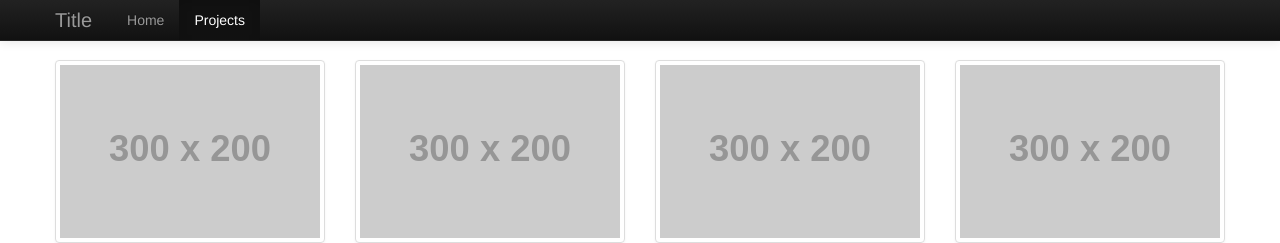
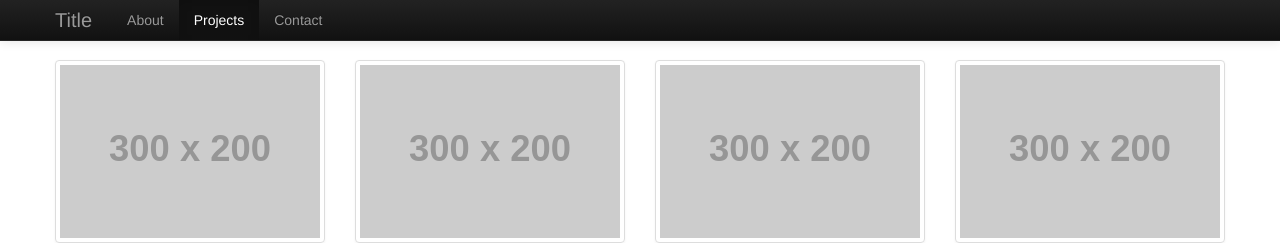
Before and after one commit to mralexandernickel/mralexandernickel.github.com, a Jekyll site: the page built from projects.html, in a window 1280 px wide. Shown: the top 243 px of the page. Built offline with Jekyll 4.4.1, drawn with Linux system fonts in a browser that asks for light colours; nearby versions of some CDN libraries.

Commit message:
added naked pages for contact and about...

```diff
--- a/_config.yml
+++ b/_config.yml
@@ -1,5 +1,7 @@
 navigation:
-- text: Home
-  url: /index.html
+- text: About
+  url: /about.html
 - text: Projects
   url: /projects.html
+- text: Contact
+  url: /contact.html
--- a/_includes/navbar.html
+++ b/_includes/navbar.html
@@ -6,7 +6,7 @@
         <span class="icon-bar"></span>
         <span class="icon-bar"></span>
       </button>
-      <a class="brand">Title</a>
+      <a class="brand" href="/">Title</a>
       <div class="nav-collapse collapse">
         <ul class="nav">
           {% for link in site.navigation %}
--- /dev/null
+++ b/about.html
@@ -0,0 +1,4 @@
+---
+layout: default
+---
+<h1>About Me</h1>
--- /dev/null
+++ b/contact.html
@@ -0,0 +1,4 @@
+---
+layout: default
+---
+<h1>Contact</h1>
```
